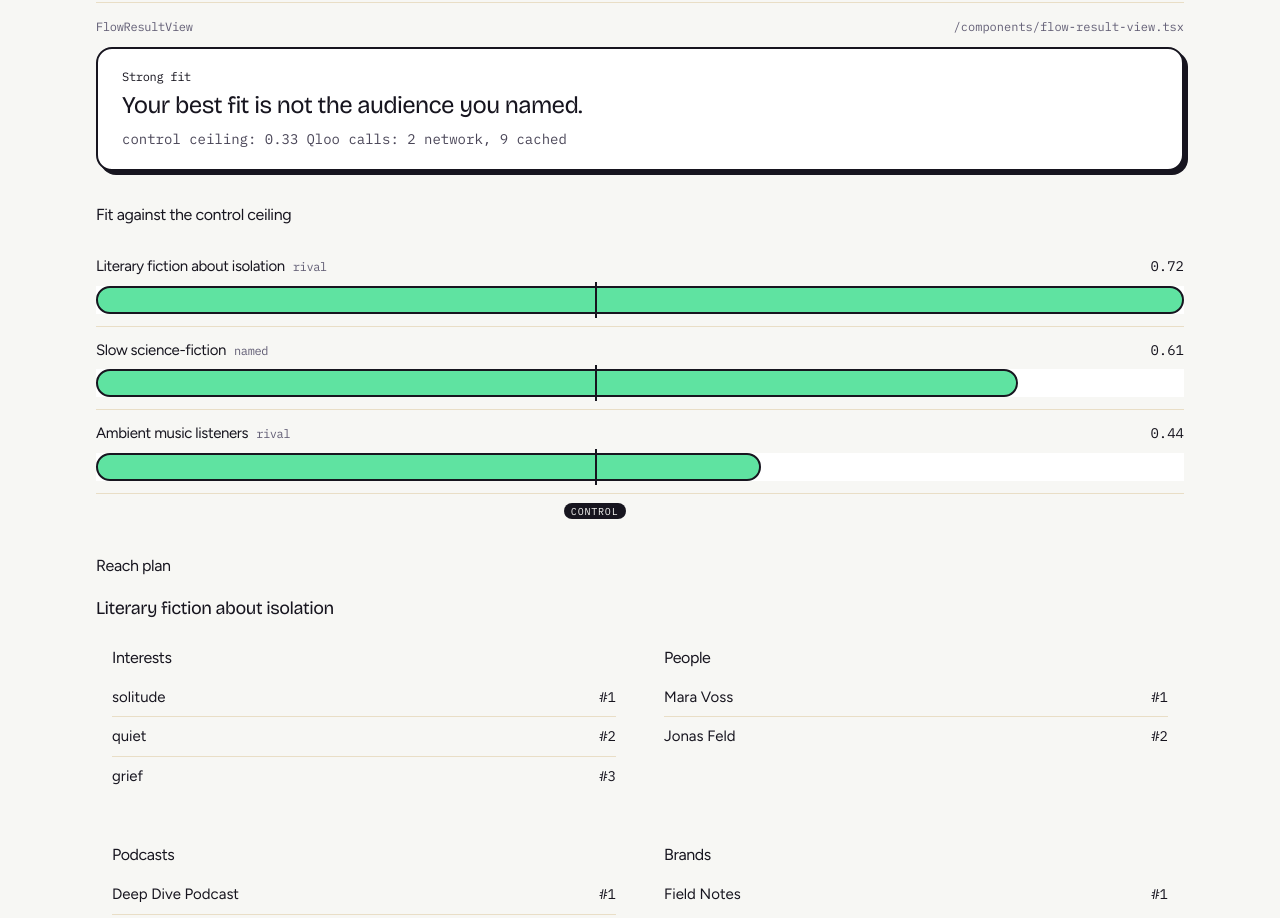
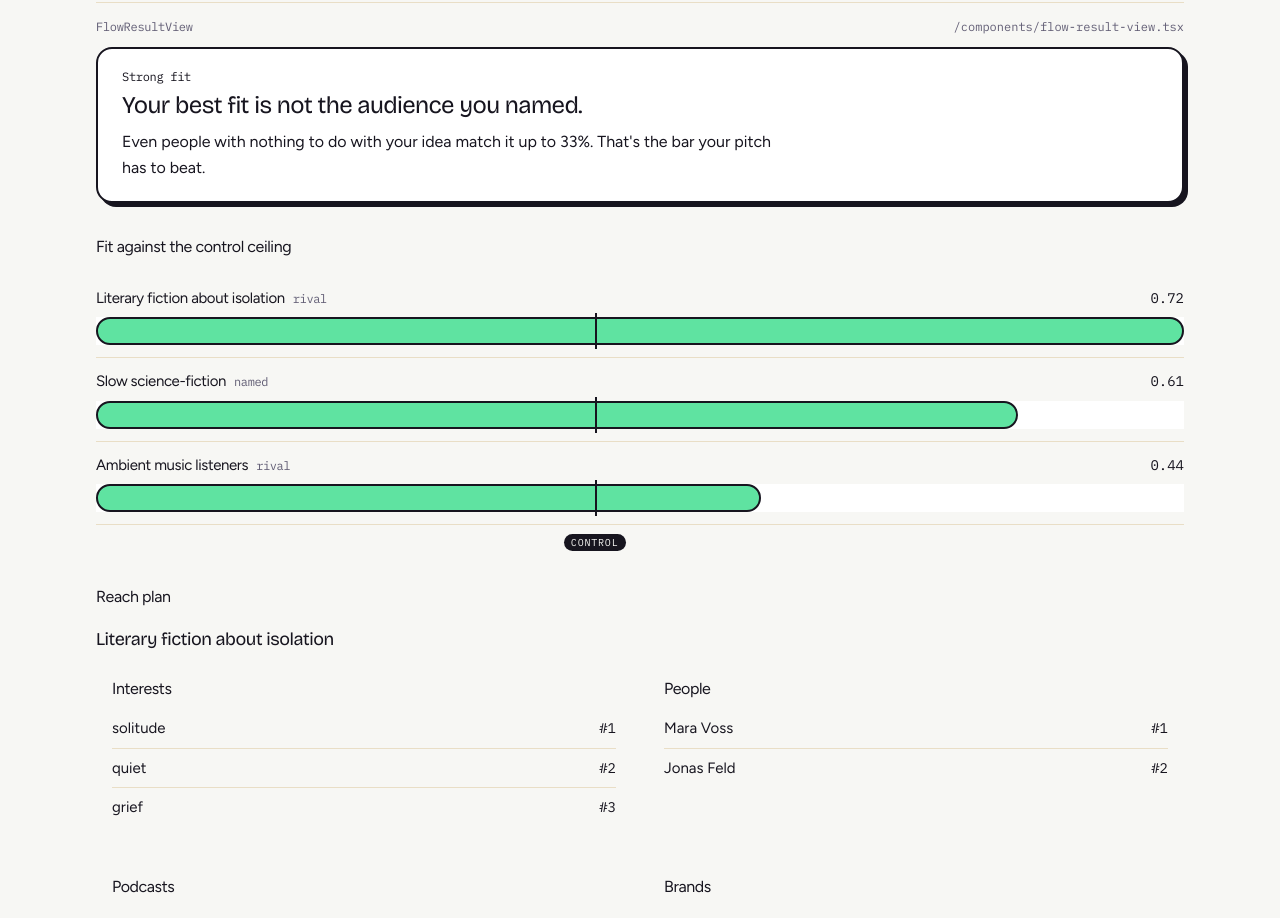
Before and after one commit to DammyCodes-all/whitespace, a Next.js app: page /demo in a window 1280 px wide. Shown: the part 9900-10818 px from the top of the page. Built offline with nearby package versions, Linux system fonts and the light colour scheme.

Commit message:
Rewrite banner baseline as a plain sentence, drop Qloo counts

```diff
--- a/src/components/flow-result-view.tsx
+++ b/src/components/flow-result-view.tsx
@@ -47,19 +47,15 @@ function VerdictHeadline({
           : verdictSentence(result)}
       </h2>
       {isCloseCall(result) && (
-        <p className="mt-2 max-w-prose text-body text-ink-2">
-          Close call — this sits near the control line, so a re-run may read
+        <p className="mt-2 max-w-prose text-body text-ink">
+          Close call — this sits near the bar, so a re-run may read
           differently. Tighten the words and run again.
         </p>
       )}
-      <p data-numeric className="tnum mt-2 font-mono text-sm text-ink-2">
+      <p className="mt-2 max-w-prose text-body text-ink">
         {result.ceiling === null
-          ? "control ceiling: not measured"
-          : `control ceiling: ${result.ceiling.toFixed(2)}`}
-        <span className="ml-2">
-          Qloo calls: {result.qlooCalls.network} network,{" "}
-          {result.qlooCalls.cached} cached
-        </span>
+          ? "No unrelated baseline was measured, so there is no bar to beat."
+          : `Even people with nothing to do with your idea match it up to ${Math.round(result.ceiling * 100)}%. That's the bar your pitch has to beat.`}
       </p>
     </div>
   );
@@ -72,9 +68,9 @@ function verdictSentence(result: FlowResult): string {
     return "Too little matched data to judge this pitch.";
   }
   if (result.verdict === "weak") {
-    return "Nothing beat the control ceiling, so no reach plan is shown.";
+    return "Nothing beat the bar, so there's no list of where to find them.";
   }
-  if (top === undefined) return "No audience cleared the control ceiling.";
+  if (top === undefined) return "No audience beat the bar.";
   return `Best fit: ${top.name}.`;
 }
 
```
